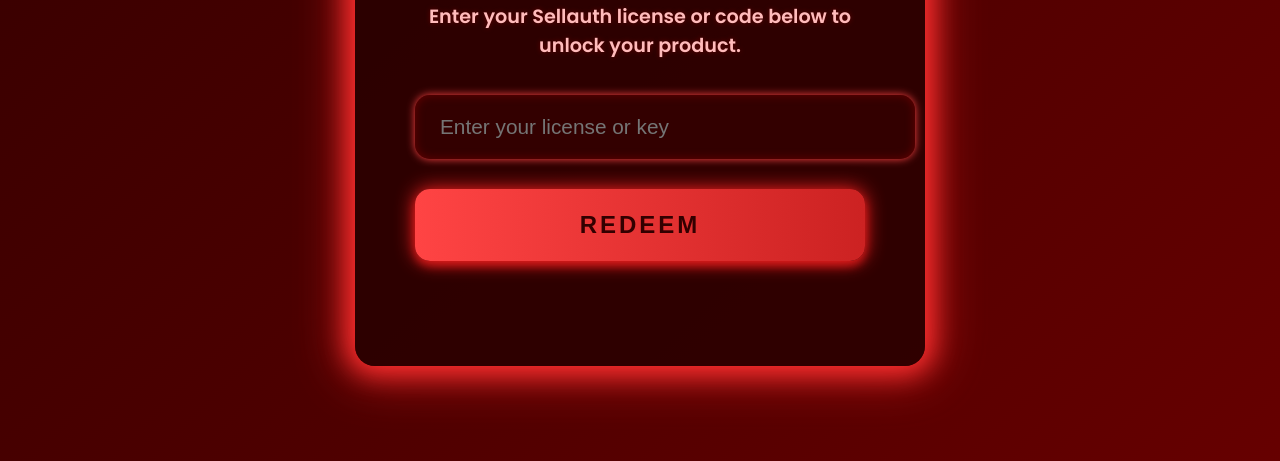
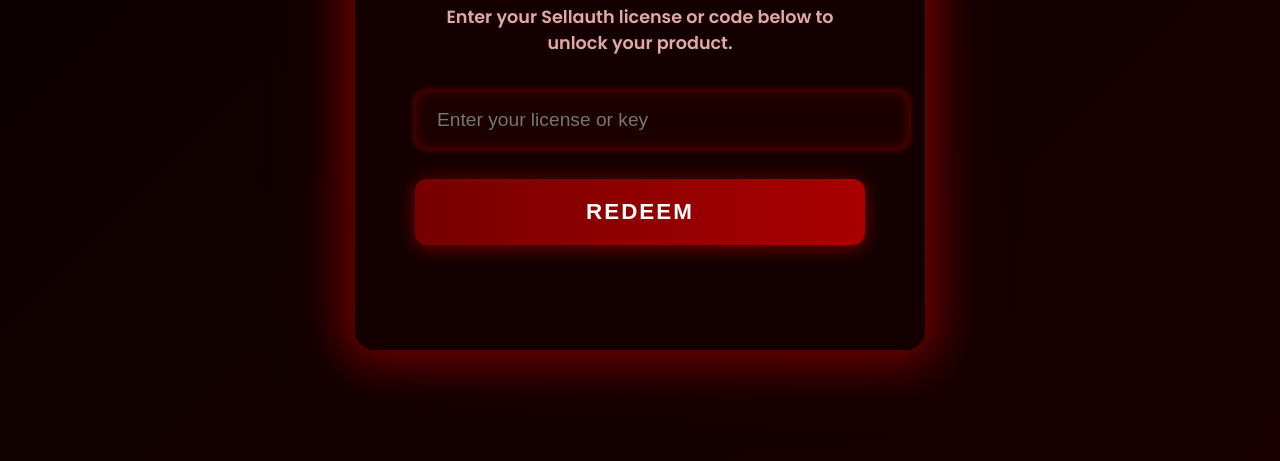
Before and after one commit to taytay-r/SIM-COST, a plain HTML site: page index.html in a window 1280 px wide. Shown: the part 339-800 px from the top of the page. Drawn offline with Linux system fonts and the light colour scheme.

Commit message:
Update index.html

```diff
--- a/index.html
+++ b/index.html
@@ -9,7 +9,7 @@
 
     body {
       margin: 0;
-      background: linear-gradient(135deg, #330000, #660000);
+      background: linear-gradient(135deg, #0a0000, #1a0000);
       color: #fff;
       font-family: 'Poppins', sans-serif;
       display: flex;
@@ -20,16 +20,16 @@
     }
 
     .container {
-      background: rgba(40, 0, 0, 0.85);
+      background: rgba(20, 0, 0, 0.9);
       padding: 50px 60px;
       border-radius: 20px;
       max-width: 450px;
       width: 100%;
       box-shadow:
-        0 0 20px 5px #ff4444,
-        0 0 40px 10px #cc2222;
+        0 0 30px 10px rgba(255, 30, 30, 0.2),
+        0 0 60px 15px rgba(90, 0, 0, 0.4);
       text-align: center;
-      animation: pulseGlow 3s infinite alternate;
+      animation: pulseGlow 4s ease-in-out infinite alternate;
       position: relative;
       z-index: 1;
     }
@@ -37,115 +37,115 @@
     @keyframes pulseGlow {
       0% {
         box-shadow:
-          0 0 20px 5px #ff4444,
-          0 0 40px 10px #cc2222;
+          0 0 25px 5px rgba(255, 20, 20, 0.2),
+          0 0 50px 15px rgba(60, 0, 0, 0.3);
       }
       100% {
         box-shadow:
-          0 0 30px 8px #ff2222,
-          0 0 50px 15px #aa1111;
+          0 0 40px 15px rgba(255, 0, 0, 0.3),
+          0 0 70px 20px rgba(80, 0, 0, 0.5);
       }
     }
 
     h1 {
-      font-size: 3rem;
+      font-size: 2.8rem;
       margin-bottom: 10px;
       text-transform: uppercase;
-      letter-spacing: 4px;
+      letter-spacing: 3px;
       text-shadow:
-        0 0 8px #ff0000,
-        0 0 20px #ff5555;
+        0 0 8px #770000,
+        0 0 20px #ff0000;
       user-select: none;
     }
 
     p {
-      font-size: 1.2rem;
+      font-size: 1.1rem;
       margin-bottom: 35px;
-      color: #ffbbbb;
-      text-shadow: 0 0 5px #660000;
+      color: #ddaaaa;
+      text-shadow: 0 0 5px #2a0000;
     }
 
     input[type="text"] {
       width: 100%;
-      padding: 20px 25px;
-      font-size: 1.3rem;
-      border-radius: 15px;
+      padding: 18px 22px;
+      font-size: 1.2rem;
+      border-radius: 12px;
       border: none;
       outline: none;
-      background: #330000;
+      background: #1c0000;
       color: #fff;
       box-shadow:
-        inset 0 0 10px #660000,
-        0 0 8px #ff4444;
+        inset 0 0 12px #550000,
+        0 0 6px #880000;
       transition: all 0.3s ease;
     }
     input[type="text"]:focus {
-      background: #440000;
+      background: #260000;
       box-shadow:
-        inset 0 0 15px #ff2222,
-        0 0 15px #ff5555;
-      color: #fff;
+        inset 0 0 15px #ff1111,
+        0 0 12px #cc3333;
     }
 
     button {
       margin-top: 30px;
       width: 100%;
-      padding: 22px 0;
-      font-size: 1.5rem;
+      padding: 20px 0;
+      font-size: 1.4rem;
       font-weight: 700;
-      color: #330000;
-      background: linear-gradient(90deg, #ff4444, #cc2222);
+      color: #fff;
+      background: linear-gradient(90deg, #770000, #aa0000);
       border: none;
-      border-radius: 15px;
+      border-radius: 12px;
       cursor: pointer;
       text-transform: uppercase;
-      letter-spacing: 3px;
+      letter-spacing: 2px;
       box-shadow:
-        0 0 20px #ff2222,
-        0 5px 10px #aa1111;
-      transition: all 0.35s ease;
-      user-select: none;
+        0 0 20px rgba(255, 0, 0, 0.3),
+        0 8px 15px rgba(100, 0, 0, 0.4);
+      transition: all 0.3s ease;
       position: relative;
       overflow: hidden;
-      z-index: 1;
     }
+
     button::before {
       content: '';
       position: absolute;
-      top: 0; left: -75%;
+      top: 0;
+      left: -70%;
       width: 50%;
       height: 100%;
-      background: rgba(255, 255, 255, 0.3);
+      background: rgba(255, 255, 255, 0.2);
       transform: skewX(-25deg);
       transition: left 0.5s ease;
-      z-index: 2;
     }
+
     button:hover::before {
-      left: 125%;
+      left: 130%;
     }
+
     button:hover {
-      background: linear-gradient(90deg, #ff6666, #dd3333);
+      background: linear-gradient(90deg, #990000, #cc2222);
       box-shadow:
-        0 0 30px #ff4444,
-        0 8px 20px #bb2222;
+        0 0 30px #ff2222,
+        0 8px 25px rgba(150, 0, 0, 0.5);
       color: #fff;
     }
 
     .message {
       margin-top: 25px;
-      font-size: 1.3rem;
+      font-size: 1.2rem;
       min-height: 30px;
       font-weight: 600;
-      text-shadow: 0 0 5px #330000;
+      text-shadow: 0 0 4px #2a0000;
       user-select: none;
     }
     .message.error {
-      color: #ff9999;
-      text-shadow: 0 0 10px #ff4444;
+      color: #ff6666;
+      text-shadow: 0 0 8px #770000;
     }
     .message.success {
-      color: #ffdddd;
-      text-shadow: 0 0 12px #ff8888;
+      color: #ffeeee;
+      text-shadow: 0 0 10px #dd6666;
     }
   </style>
 </head>
@@ -194,3 +194,6 @@
   </script>
 </body>
 </html>
+
+</body>
+</html>
```
